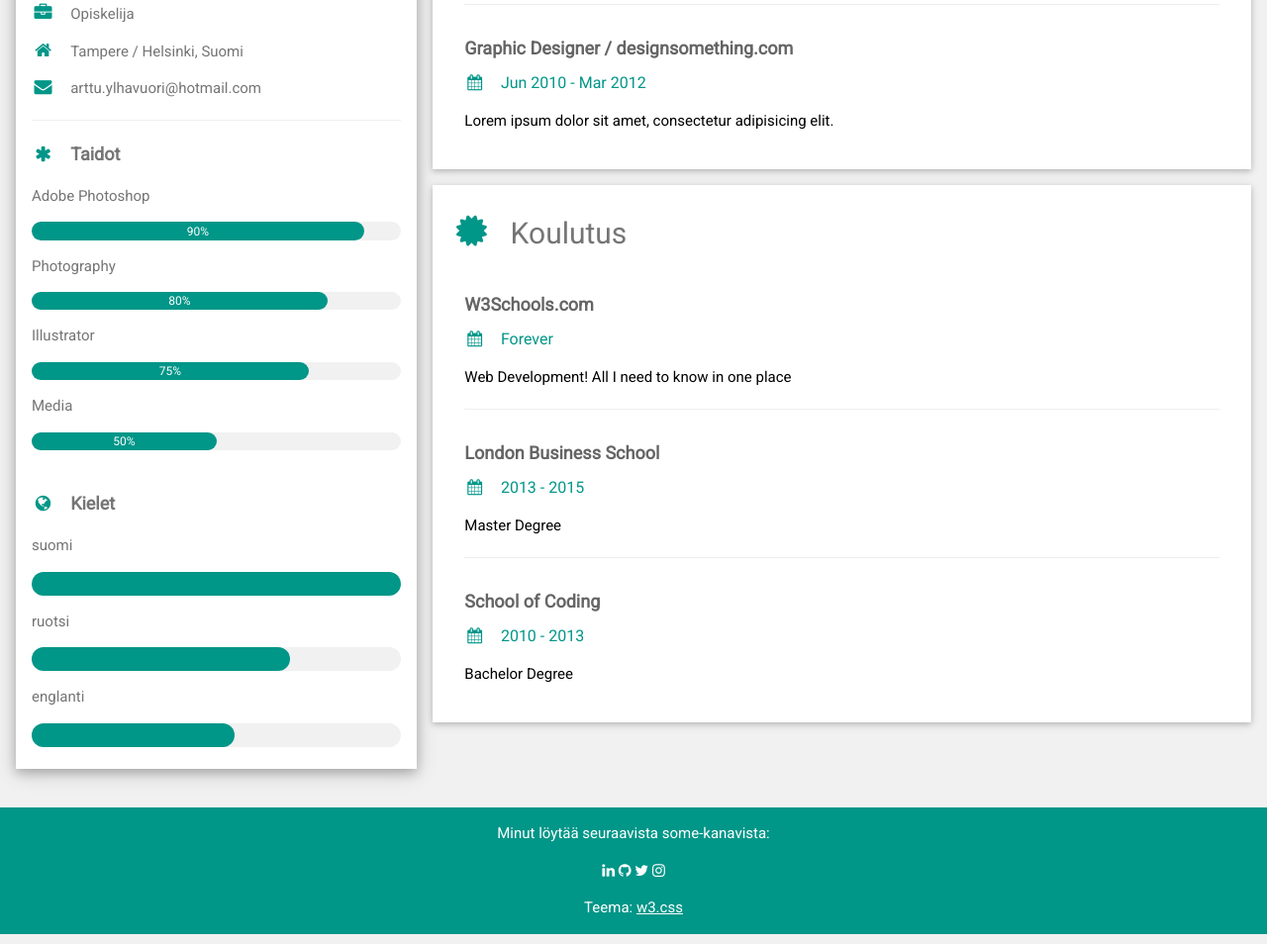
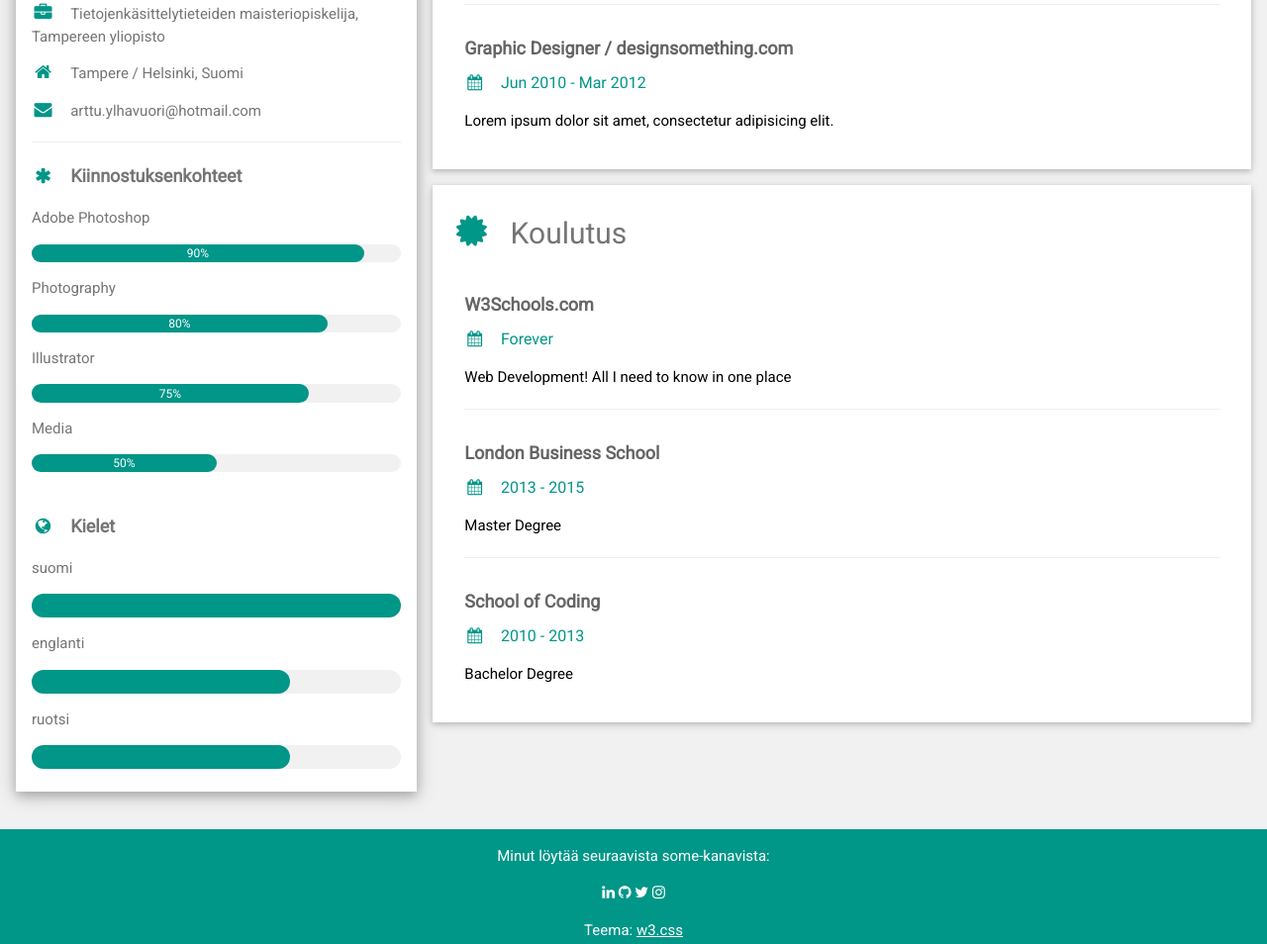
Before and after one commit to areee/old2, a plain HTML site: page index.html in a window 1280 px wide. Shown: the part 433-1387 px from the top of the page at 99% size. Drawn offline with nearby package versions, Linux system fonts and the light colour scheme.

Commit message:
sisältöä hieman päivitetty

```diff
--- a/index.html
+++ b/index.html
@@ -28,12 +28,12 @@ html,body,h1,h2,h3,h4,h5,h6 {font-family: "Roboto", sans-serif}
           </div>
         </div>
         <div class="w3-container">
-          <p><i class="fa fa-briefcase fa-fw w3-margin-right w3-large w3-text-teal"></i>Opiskelija</p>
+          <p><i class="fa fa-briefcase fa-fw w3-margin-right w3-large w3-text-teal"></i>Tietojenkäsittelytieteiden maisteriopiskelija, Tampereen yliopisto</p>
           <p><i class="fa fa-home fa-fw w3-margin-right w3-large w3-text-teal"></i>Tampere / Helsinki, Suomi</p>
           <p><i class="fa fa-envelope fa-fw w3-margin-right w3-large w3-text-teal"></i>arttu.ylhavuori@hotmail.com</p>
           <hr>
 
-          <p class="w3-large"><b><i class="fa fa-asterisk fa-fw w3-margin-right w3-text-teal"></i>Taidot</b></p>
+          <p class="w3-large"><b><i class="fa fa-asterisk fa-fw w3-margin-right w3-text-teal"></i>Kiinnostuksenkohteet</b></p>
           <p>Adobe Photoshop</p>
           <div class="w3-light-grey w3-round-xlarge w3-small">
             <div class="w3-container w3-center w3-round-xlarge w3-teal" style="width:90%">90%</div>
@@ -59,13 +59,13 @@ html,body,h1,h2,h3,h4,h5,h6 {font-family: "Roboto", sans-serif}
           <div class="w3-light-grey w3-round-xlarge">
             <div class="w3-round-xlarge w3-teal" style="height:24px;width:100%"></div>
           </div>
+          <p>englanti</p>
+          <div class="w3-light-grey w3-round-xlarge">
+            <div class="w3-round-xlarge w3-teal" style="height:24px;width:70%"></div>
+          </div>
           <p>ruotsi</p>
           <div class="w3-light-grey w3-round-xlarge">
             <div class="w3-round-xlarge w3-teal" style="height:24px;width:70%"></div>
-          </div>
-          <p>englanti</p>
-          <div class="w3-light-grey w3-round-xlarge">
-            <div class="w3-round-xlarge w3-teal" style="height:24px;width:55%"></div>
           </div>
           <br>
         </div>
```
